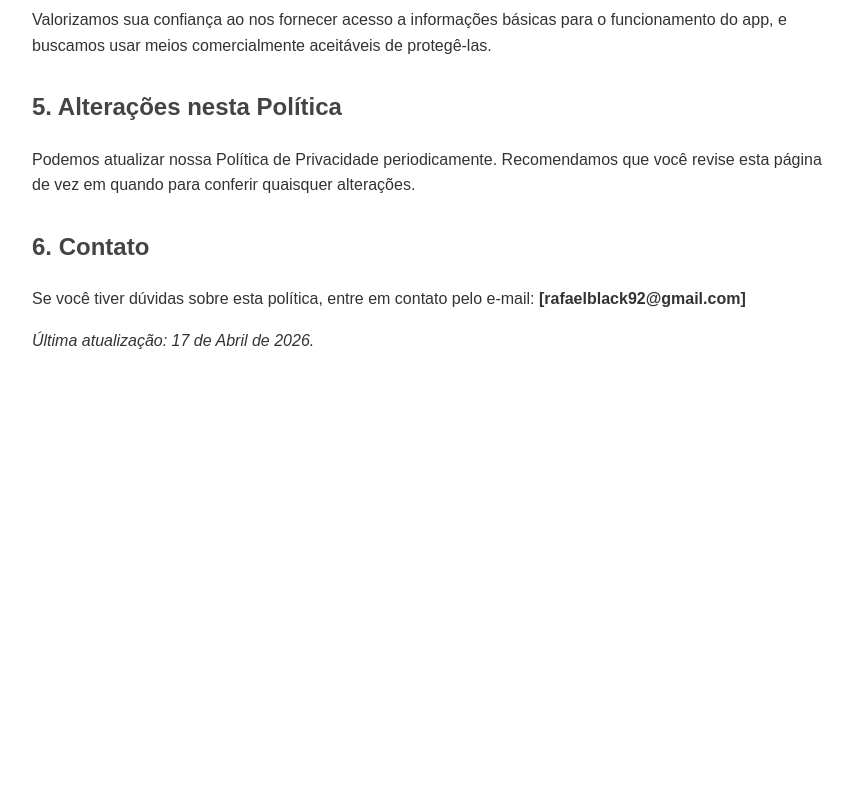
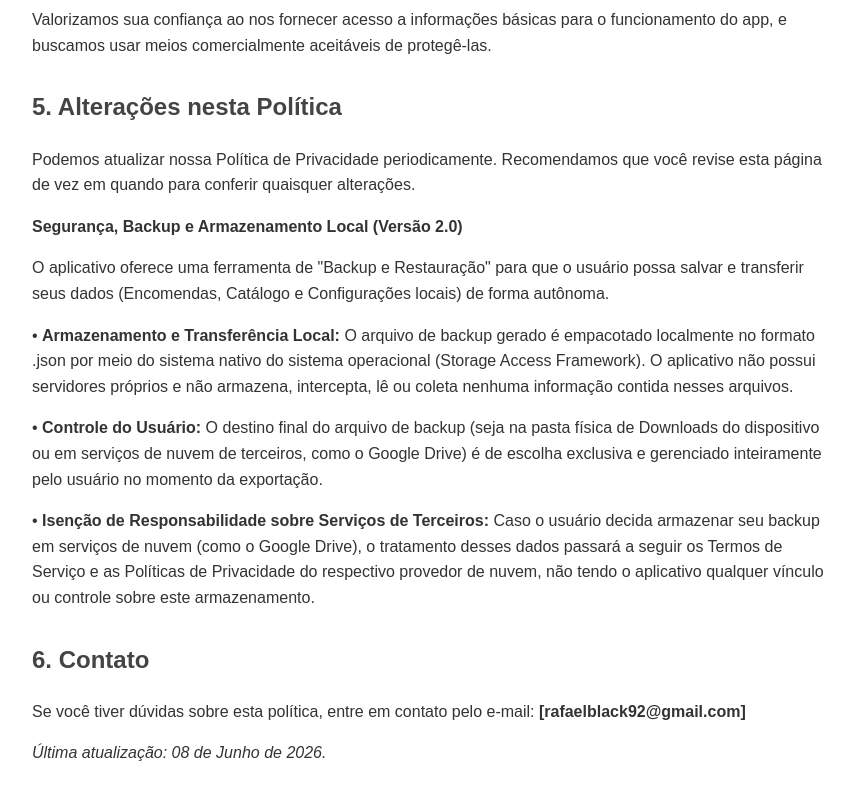
Before and after one commit to rafaelblack92-design/politicas-privacidade, a plain HTML site: page index.html in a window 1280 px wide. Shown: the part 732-1532 px from the top of the page, without its empty margins (208-1062 px from the left). Before the commit the page ends 1121 px from the top, so only its background shows below. Drawn offline with Linux system fonts and the light colour scheme.

Commit message:
Revise privacy policy with backup and storage details
Updated privacy policy section regarding security, backup, and local storage.

```diff
--- a/index.html
+++ b/index.html
@@ -33,9 +33,19 @@
     <h2>5. Alterações nesta Política</h2>
     <p>Podemos atualizar nossa Política de Privacidade periodicamente. Recomendamos que você revise esta página de vez em quando para conferir quaisquer alterações.</p>
 
+    <p><strong>Segurança, Backup e Armazenamento Local (Versão 2.0)</strong></p>
+
+    <p>O aplicativo oferece uma ferramenta de "Backup e Restauração" para que o usuário possa salvar e transferir seus dados (Encomendas, Catálogo e Configurações locais) de forma autônoma.</p>
+
+    <p>• <strong>Armazenamento e Transferência Local:</strong> O arquivo de backup gerado é empacotado localmente no formato .json por meio do sistema nativo do sistema operacional (Storage Access Framework). O aplicativo não possui servidores próprios e não armazena, intercepta, lê ou coleta nenhuma informação contida nesses arquivos.</p>
+
+   <p>• <strong>Controle do Usuário:</strong> O destino final do arquivo de backup (seja na pasta física de Downloads do dispositivo ou em serviços de nuvem de terceiros, como o Google Drive) é de escolha exclusiva e gerenciado inteiramente pelo usuário no momento da exportação.</p>
+
+   <p>• <strong>Isenção de Responsabilidade sobre Serviços de Terceiros:</strong> Caso o usuário decida armazenar seu backup em serviços de nuvem (como o Google Drive), o tratamento desses dados passará a seguir os Termos de Serviço e as Políticas de Privacidade do respectivo provedor de nuvem, não tendo o aplicativo qualquer vínculo ou controle sobre este armazenamento.</p>
+
     <h2>6. Contato</h2>
     <p>Se você tiver dúvidas sobre esta política, entre em contato pelo e-mail: <strong>[rafaelblack92@gmail.com]</strong></p>
 
-    <p><em>Última atualização: 17 de Abril de 2026.</em></p>
+    <p><em>Última atualização: 08 de Junho de 2026.</em></p>
 </body>
 </html>
```
